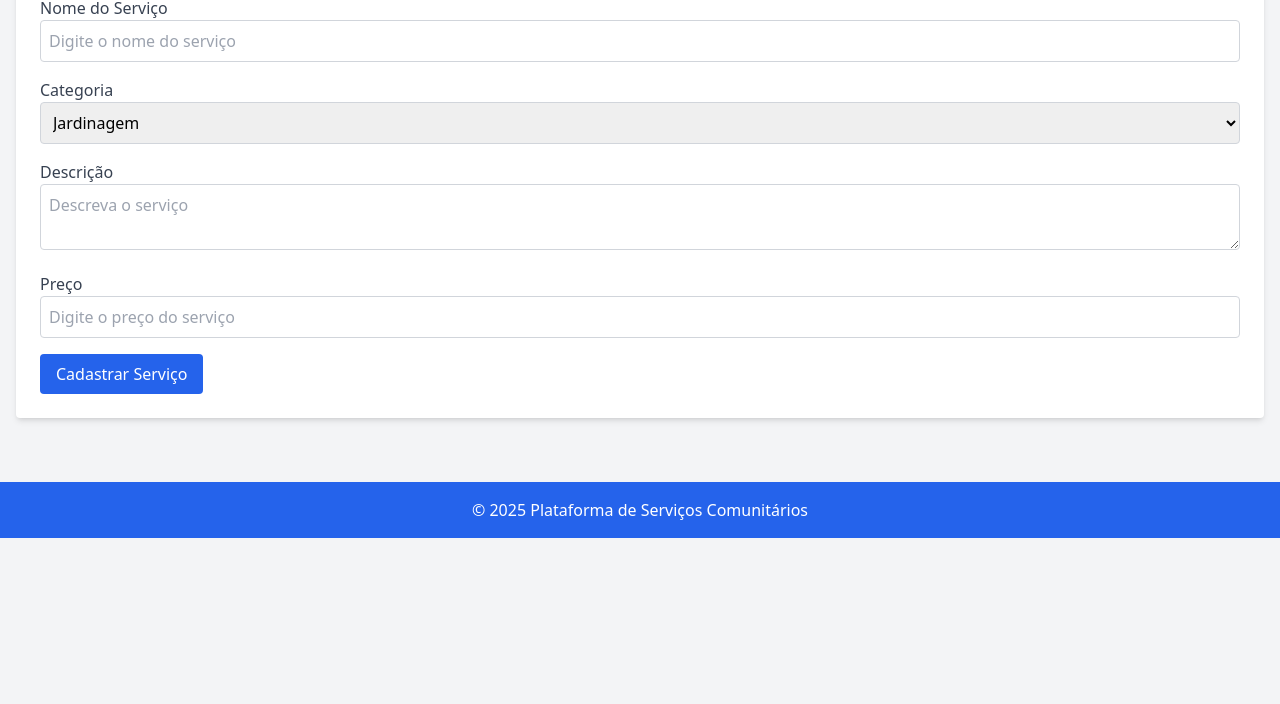
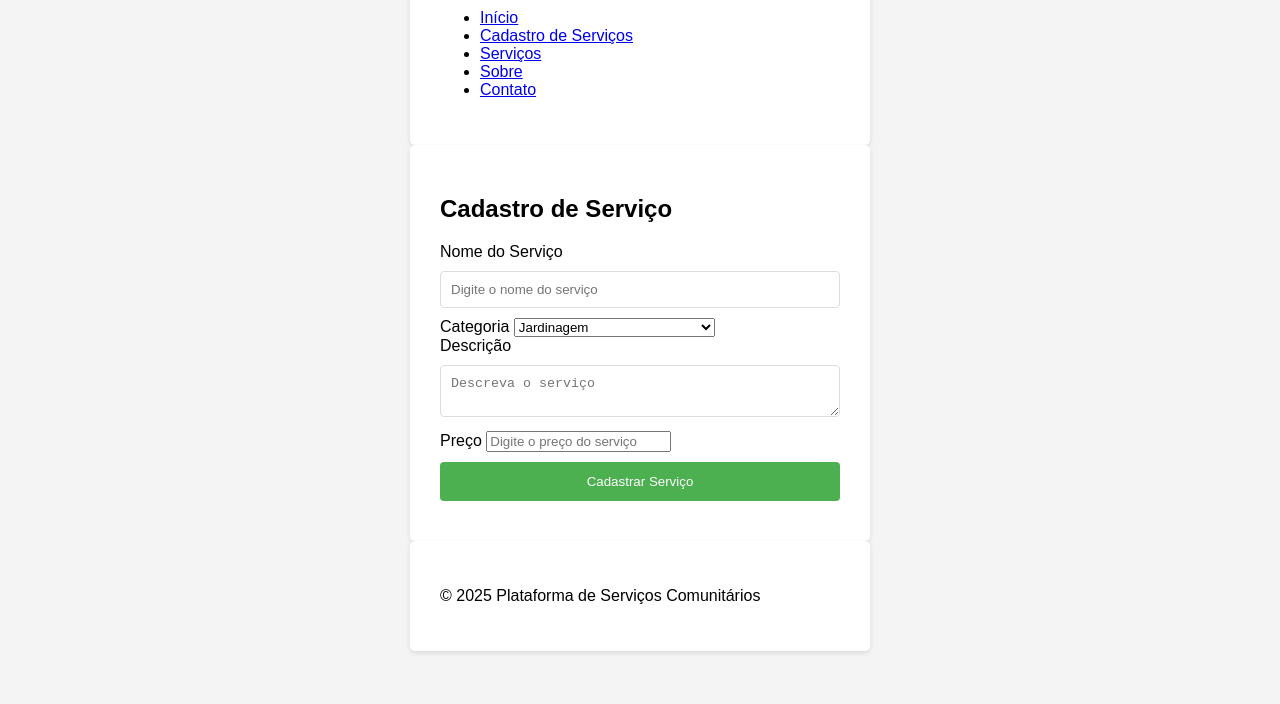
Before and after one commit to LucasPiresAlb/bancodetalentos, a website: page cadastrodeservicos.html in a window 1280 px wide. Shown: the part 152-856 px from the top of the page. Before the commit the page ends 800 px from the top, so only its background shows below. Drawn offline with nearby package versions, Linux system fonts and the light colour scheme.

Commit message:
Assistant checkpoint: Remove Tailwind CDN and add regular CSS link
Assistant generated file changes:
- index.html: Remove Tailwind, add regular CSS
- servicos.html: Remove Tailwind, add regular CSS
- sobre.html: Remove Tailwind, add regular CSS
- contato.html: Remove Tailwind, add regular CSS
- cadastrodeservicos.html: Remove Tailwind, add regular CSS

---

User prompt:

tira o tail wind do css ta dando um erro no console

```diff
--- a/cadastrodeservicos.html
+++ b/cadastrodeservicos.html
@@ -1,11 +1,10 @@
-
 <!DOCTYPE html>
 <html lang="pt-BR">
 <head>
   <meta charset="UTF-8">
   <meta name="viewport" content="width=device-width, initial-scale=1.0">
   <title>Cadastro de Serviços</title>
-  <script src="https://cdn.tailwindcss.com"></script>
+  <link href="style.css" rel="stylesheet"/>
   <link href="https://cdnjs.cloudflare.com/ajax/libs/font-awesome/5.15.3/css/all.min.css" rel="stylesheet"/>
   <link href="https://fonts.googleapis.com/css2?family=Roboto:wght@400;700&display=swap" rel="stylesheet"/>
 </head>
```
Also changed, not shown: contato.html (+1 -2 lines), index.html (+1 -2 lines), servicos.html (+1 -2 lines), sobre.html (+1 -2 lines).
